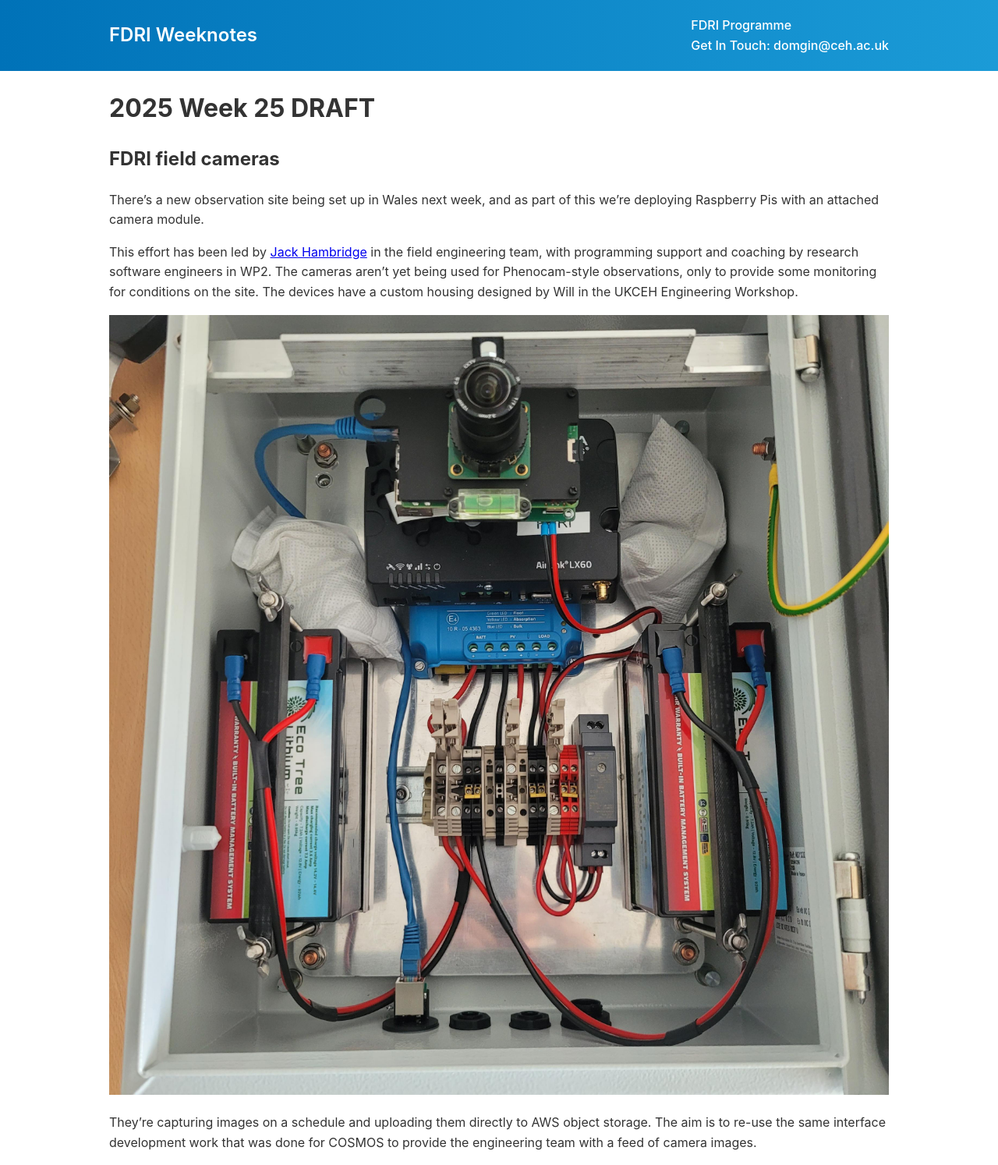
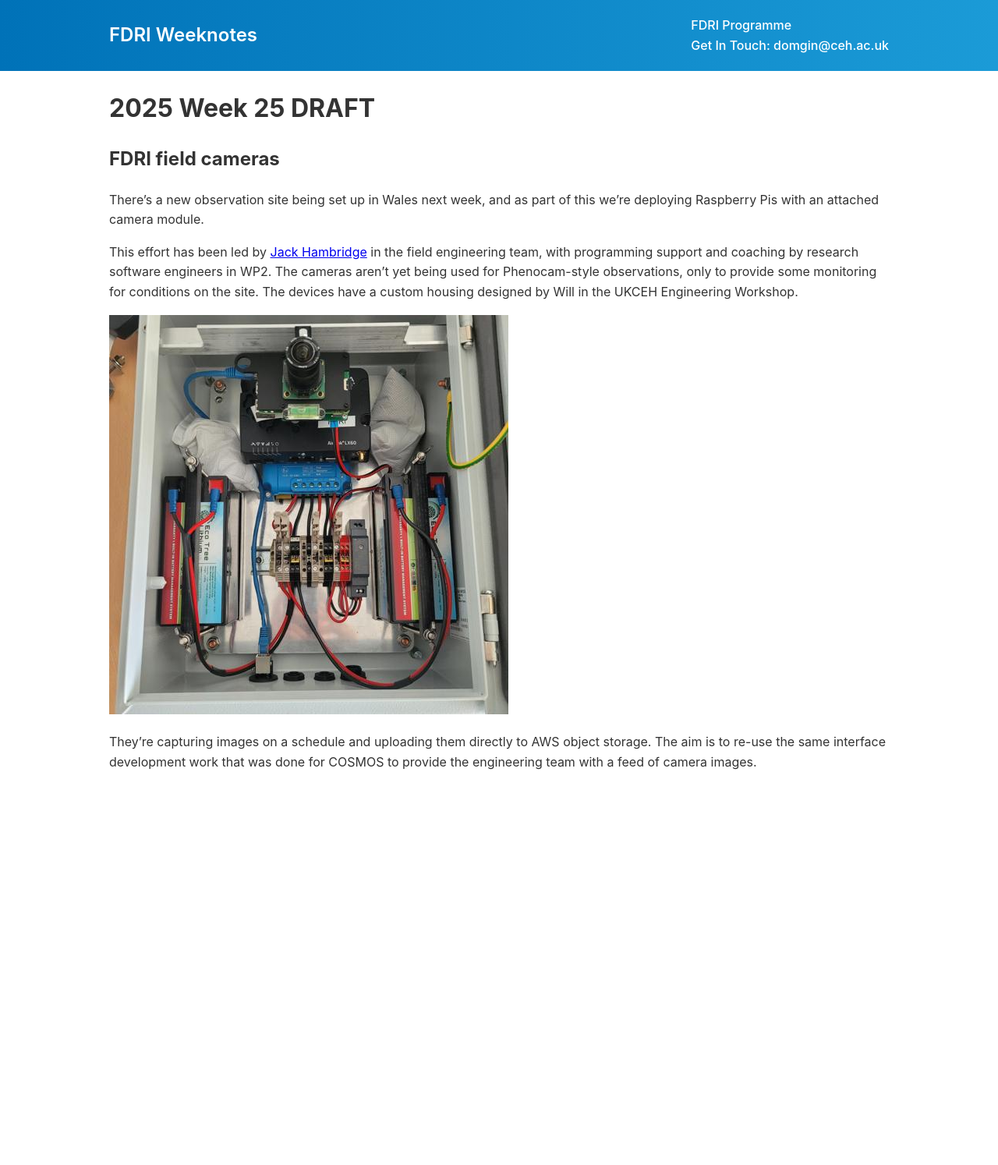
Before and after one commit to NERC-CEH/fdri_words, a Jekyll site: the page built from weeknotes/2025/25.md, in a window 1280 px wide. Shown: the whole page at 78% size. Built offline with Jekyll 4.4.1, drawn with Linux system fonts in a browser that asks for light colours; our own code applies the rules of GitHub Pages for plain Markdown files; after the commit the page ends 1006 px from its top, so only the background shows below that.

Commit message:
use a smaller thumbnail image

```diff
--- a/weeknotes/2025/25.md
+++ b/weeknotes/2025/25.md
@@ -6,6 +6,6 @@ There's a new observation site being set up in Wales next week, and as part of t
 
 This effort has been led by [Jack Hambridge](https://github.com/jacham12) in the field engineering team, with programming support and coaching by research software engineers in WP2. The cameras aren't yet being used for Phenocam-style observations, only to provide some monitoring for conditions on the site. The devices have a custom housing designed by Will in the UKCEH Engineering Workshop.
 
-![A Raspberry Pi plus camera in its weatherproof housing](https://raw.githubusercontent.com/NERC-CEH/fdri_words/394a79af6d59fc28bb2bc443ce8132c794205509/weeknotes/assets/pi_camera_housing.jpg.jpg)
+![A Raspberry Pi plus camera in its weatherproof housing](https://raw.githubusercontent.com/NERC-CEH/fdri_words/394a79af6d59fc28bb2bc443ce8132c794205509/weeknotes/assets/pi_camera_housing.jpg)
 
 They're capturing images on a schedule and uploading them directly to AWS object storage. The aim is to re-use the same interface development work that was done for COSMOS to provide the engineering team with a feed of camera images.
```
Also changed, not shown: weeknotes/assets/pi_camera_housing.jpg (added), weeknotes/assets/pi_camera_housing.jpg.jpg (deleted).
